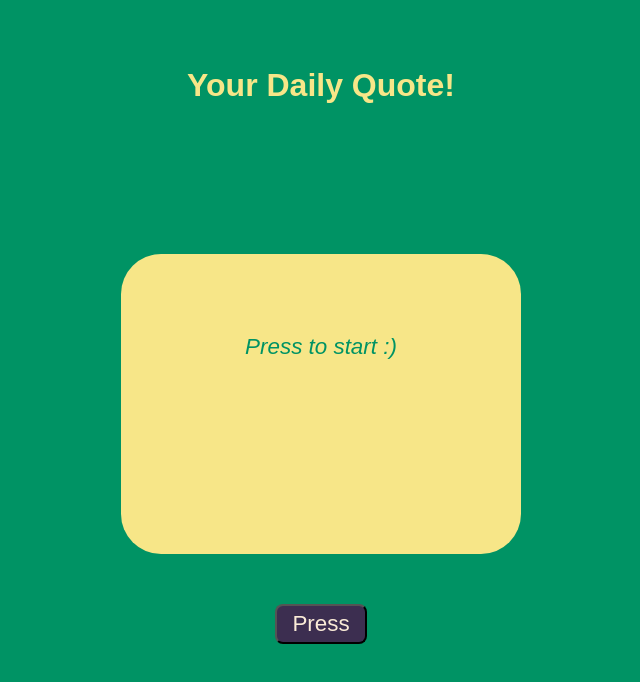
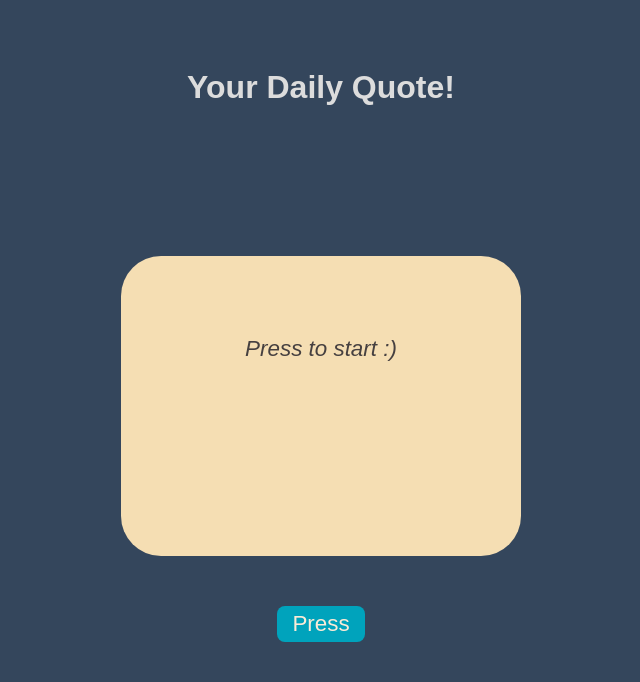
Before and after one commit to hayknurijanyan/random-quote, a plain HTML site: page index.html in a window 1280 px wide. Shown: the whole page, without its empty margins (319-959 px from the left). Drawn offline with Linux system fonts and the light colour scheme.

Commit message:
Update style.css

```diff
--- a/style.css
+++ b/style.css
@@ -9,13 +9,13 @@ html, body {
     justify-content: center;
     align-items: center;
     flex-direction: column;
-    background-color: #009364;
+    background-color:#34465C;
 }
 
 #h1 {
     margin-top: -90px;
     margin-bottom: 150px;
-      color: #F7E688 ;
+      color: gainsboro;
 }
 
 #section1{
@@ -24,7 +24,7 @@ html, body {
     display: flex;
     flex-direction: column;
     align-items: center;
-    background-color: #F7E688;
+    background-color: wheat;
     border-radius: 40px;
     overflow:hidden
 
@@ -37,7 +37,7 @@ html, body {
     margin-bottom: 40px;
     margin-left: 20px;
     margin-right: 20px;
-    color: #009364;
+    color: #464040;
     font-size: 1.4rem;
     font-style: italic;
 
@@ -48,7 +48,7 @@ html, body {
     flex-direction: column;
     margin-top: 10px;
     margin-bottom: 10px;
-    color: #009364;
+    color: #464543;
     font-size: 1rem;
 
 
@@ -57,7 +57,7 @@ html, body {
 #button {
     margin-top: 50px;
     font-size: 1.4rem;
-    background-color: #3C2E50;
+    background-color: #00A3BC;
     color: antiquewhite;
     outline: none;
     padding-top: 5px;
@@ -65,4 +65,6 @@ html, body {
     padding-right: 15px;
     padding-bottom: 5px;
     border-radius: 8px;
+    border:none;
+    cursor: pointer;
 }
```
